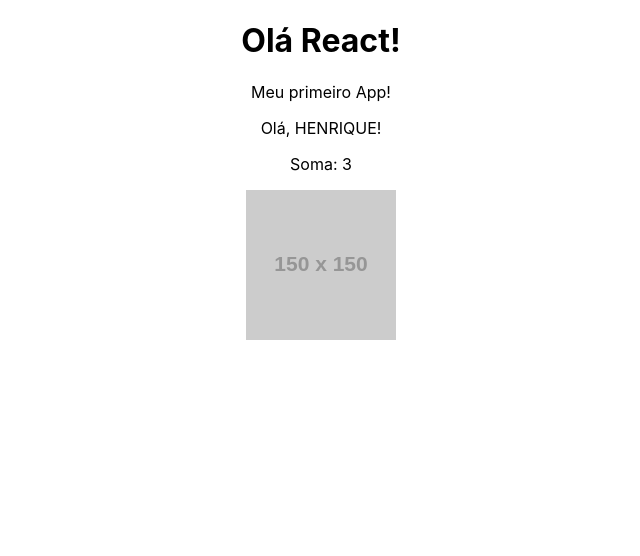
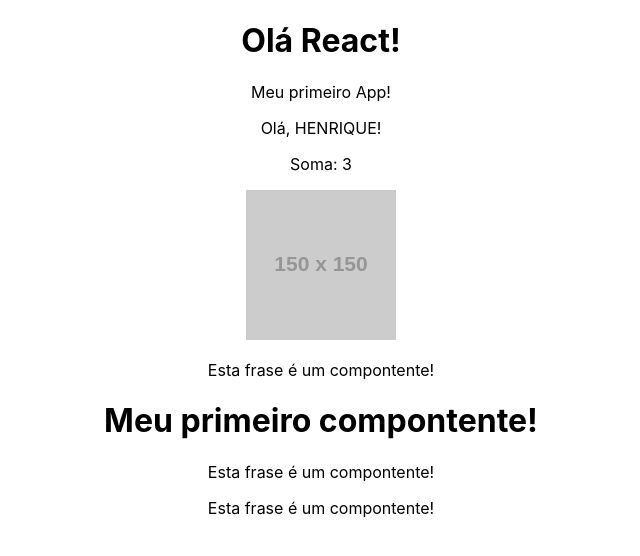
Before and after one commit to HSuarez89/react-hora-de-codar, a React (Create React App) app in the folder meu-projeto/: page / in a window 1280 px wide. Shown: the top 556 px of the page, without its empty margins (319-959 px from the left). Built offline with nearby package versions, Linux system fonts and the light colour scheme.

Commit message:
Continuação curso React

```diff
--- a/meu-projeto/src/App.js
+++ b/meu-projeto/src/App.js
@@ -1,4 +1,7 @@
 import './App.css';
+import './components/HelloWorld.js';
+import HelloWorld from './components/HelloWorld';
+import Frase from './components/Frase.js';
 
 function App() {
   const name = 'Henrique'
@@ -14,6 +17,7 @@ function App() {
         <p>Olá, {newName}!</p>
         <p>Soma: {sum(1, 2)}</p>
         <img src={url} alt= 'Minha imagem'/>
+        <HelloWorld />
     </div>
   );
 }
--- /dev/null
+++ b/meu-projeto/src/components/Frase.js
@@ -0,0 +1,8 @@
+function Frase(){
+    return(
+        <div>
+            <p>Esta frase é um compontente!</p>
+        </div>
+    )
+}
+export default Frase
--- /dev/null
+++ b/meu-projeto/src/components/HelloWorld.js
@@ -0,0 +1,14 @@
+import Frase from "./Frase"
+
+function HelloWorld(){
+    return (
+        <div>
+            <Frase />
+            <h1>Meu primeiro compontente!</h1>
+            <Frase />
+            <Frase />
+        </div>
+    )
+}
+
+export default HelloWorld
```
